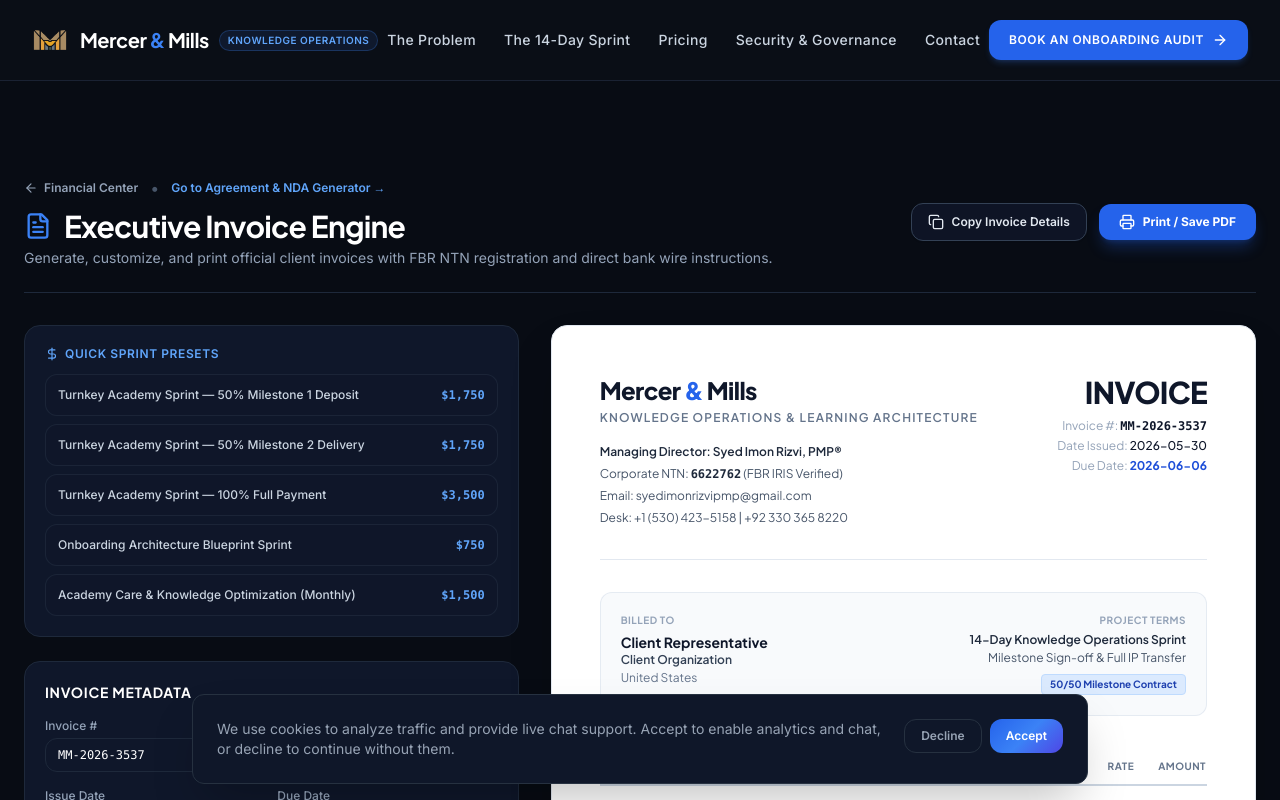
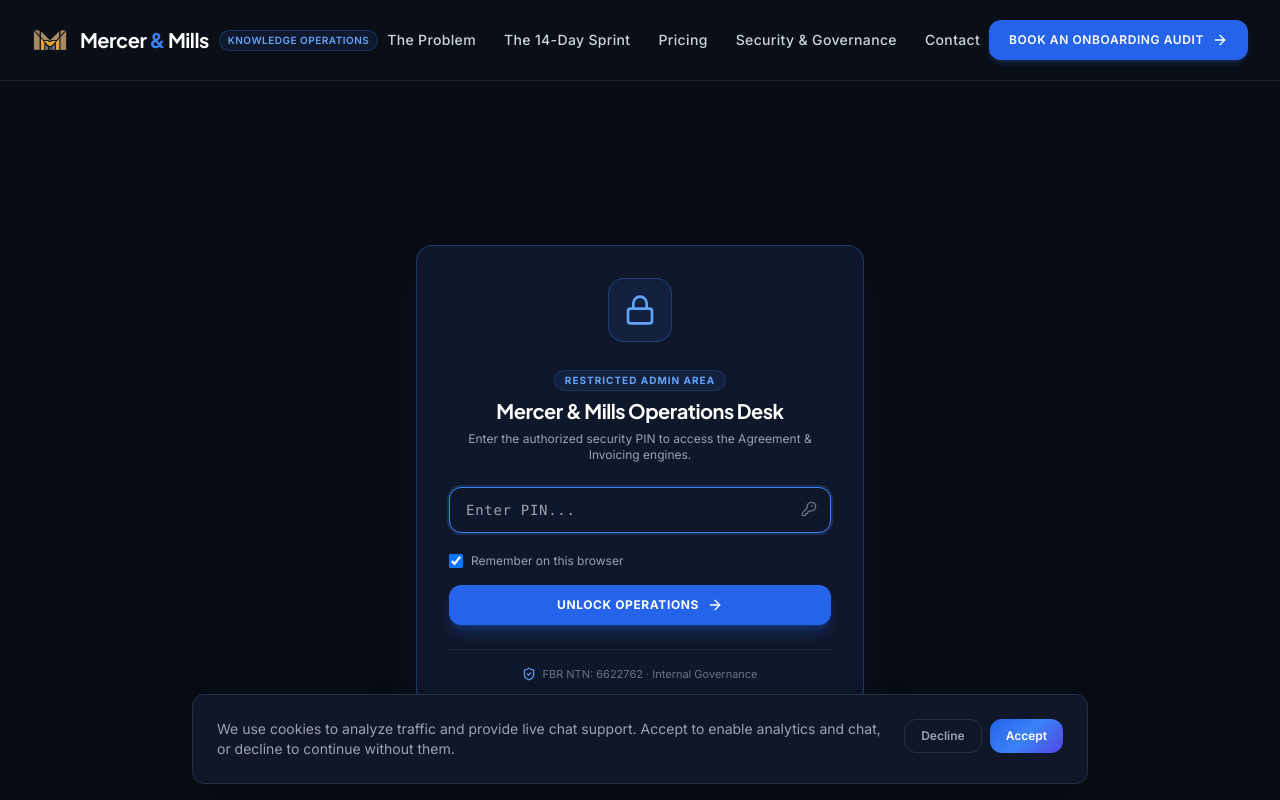
Before and after one commit to getmorefromlife/mercer-mills-craft-main, a React (Vite) app: page /billing in a window 1280 px wide. Shown: the top 800 px of the page. Built offline with nearby package versions, Linux system fonts and the light colour scheme.

Commit message:
feat: gate generators behind PIN Square786++, clean public navigation, and add dynamic WhatsApp lead dispatch

```diff
--- a/src/App.tsx
+++ b/src/App.tsx
@@ -7,6 +7,7 @@
 import { BrowserRouter, Routes, Route, Navigate, useParams } from "react-router-dom";
 import Layout from "@/components/Layout";
 import ScrollToTop from "@/components/ScrollToTop";
+import AdminGate from "@/components/AdminGate";
 import Index from "./pages/Index";
 
 const ReferralRedirect = () => {
@@ -83,12 +84,55 @@
               <Route path="/portfolio/syedello" element={<Syedello />} />
               <Route path="/portfolio/syedello-logo" element={<SyedelloLogo />} />
               <Route path="/financial-center" element={<FinancialCenter />} />
-              <Route path="/invoice-generator" element={<InvoiceGenerator />} />
-              <Route path="/admin/invoice" element={<InvoiceGenerator />} />
-              <Route path="/billing" element={<InvoiceGenerator />} />
-              <Route path="/agreement-generator" element={<AgreementGenerator />} />
-              <Route path="/admin/agreement" element={<AgreementGenerator />} />
-              <Route path="/agreement" element={<AgreementGenerator />} />
+              <Route path="/admin" element={<Navigate to="/admin/invoice" replace />} />
+              <Route
+                path="/invoice-generator"
+                element={
+                  <AdminGate>
+                    <InvoiceGenerator />
+                  </AdminGate>
+                }
+              />
+              <Route
+                path="/admin/invoice"
+                element={
+                  <AdminGate>
+                    <InvoiceGenerator />
+                  </AdminGate>
+                }
+              />
+              <Route
+                path="/billing"
+                element={
+                  <AdminGate>
+                    <InvoiceGenerator />
+                  </AdminGate>
+                }
+              />
+              <Route
+                path="/agreement-generator"
+                element={
+                  <AdminGate>
+                    <AgreementGenerator />
+                  </AdminGate>
+                }
+              />
+              <Route
+                path="/admin/agreement"
+                element={
+                  <AdminGate>
+                    <AgreementGenerator />
+                  </AdminGate>
+                }
+              />
+              <Route
+                path="/agreement"
+                element={
+                  <AdminGate>
+                    <AgreementGenerator />
+                  </AdminGate>
+                }
+              />
               <Route path="/insights" element={<Insights />} />
               <Route path="/insights/:slug" element={<BlogPost />} />
               <Route path="/sprint-blueprint" element={<SprintBlueprint />} />
--- /dev/null
+++ b/src/components/AdminGate.tsx
@@ -0,0 +1,117 @@
+import { useState, useEffect, ReactNode } from "react";
+import { ShieldCheck, Lock, ArrowRight, KeyRound } from "lucide-react";
+import { Link } from "react-router-dom";
+
+interface AdminGateProps {
+  children: ReactNode;
+}
+
+const REQUIRED_PIN = "Square786++";
+const STORAGE_KEY = "mm_admin_auth";
+
+export default function AdminGate({ children }: AdminGateProps) {
+  const [isAuthenticated, setIsAuthenticated] = useState<boolean>(() => {
+    if (typeof window === "undefined") return false;
+    return (
+      sessionStorage.getItem(STORAGE_KEY) === "true" ||
+      localStorage.getItem(STORAGE_KEY) === "true"
+    );
+  });
+
+  const [pinInput, setPinInput] = useState("");
+  const [error, setError] = useState(false);
+  const [rememberMe, setRememberMe] = useState(true);
+
+  const handleUnlock = (e: React.FormEvent) => {
+    e.preventDefault();
+    if (pinInput === REQUIRED_PIN) {
+      setError(false);
+      setIsAuthenticated(true);
+      sessionStorage.setItem(STORAGE_KEY, "true");
+      if (rememberMe) {
+        localStorage.setItem(STORAGE_KEY, "true");
+      }
+    } else {
+      setError(true);
+      setPinInput("");
+    }
+  };
+
+  if (isAuthenticated) {
+    return <>{children}</>;
+  }
+
+  return (
+    <div className="min-h-screen bg-[#080C14] text-white flex items-center justify-center px-4 py-20">
+      <div className="max-w-md w-full p-8 rounded-2xl bg-[#0F172A] border border-blue-500/30 shadow-2xl shadow-blue-950/40 text-center space-y-6">
+        <div className="w-16 h-16 rounded-2xl bg-blue-500/10 border border-blue-500/30 flex items-center justify-center mx-auto text-blue-400">
+          <Lock className="w-8 h-8" />
+        </div>
+
+        <div className="space-y-1.5">
+          <span className="text-[10px] font-bold uppercase tracking-widest text-blue-400 bg-blue-500/10 border border-blue-500/20 px-2.5 py-0.5 rounded-full inline-block">
+            Restricted Admin Area
+          </span>
+          <h2 className="text-xl font-bold font-heading text-white">
+            Mercer &amp; Mills Operations Desk
+          </h2>
+          <p className="text-xs text-slate-400">
+            Enter the authorized security PIN to access the Agreement &amp; Invoicing engines.
+          </p>
+        </div>
+
+        <form onSubmit={handleUnlock} className="space-y-4">
+          <div className="text-left space-y-1">
+            <div className="relative">
+              <input
+                type="password"
+                placeholder="Enter PIN..."
+                value={pinInput}
+                onChange={(e) => {
+                  setPinInput(e.target.value);
+                  setError(false);
+                }}
+                className={`w-full px-4 py-3 rounded-xl bg-slate-900 border text-white font-mono text-sm tracking-wider focus:outline-none focus:ring-2 ${
+                  error
+                    ? "border-red-500/80 focus:ring-red-500/30"
+                    : "border-slate-800 focus:border-blue-500 focus:ring-blue-500/20"
+                }`}
+                autoFocus
+              />
+              <KeyRound className="w-4 h-4 text-slate-500 absolute right-3.5 top-3.5" />
+            </div>
+            {error && (
+              <p className="text-red-400 text-[11px] pt-1 font-medium">
+                Incorrect security PIN. Access denied.
+              </p>
+            )}
+          </div>
+
+          <div className="flex items-center justify-between text-xs text-slate-400 pt-1">
+            <label className="flex items-center gap-2 cursor-pointer">
+              <input
+                type="checkbox"
+                checked={rememberMe}
+                onChange={(e) => setRememberMe(e.target.checked)}
+                className="w-3.5 h-3.5 rounded text-blue-600 focus:ring-blue-500 bg-slate-900 border-slate-700"
+              />
+              <span>Remember on this browser</span>
+            </label>
+          </div>
+
+          <button
+            type="submit"
+            className="w-full py-3 rounded-xl bg-blue-600 hover:bg-blue-500 text-white font-bold text-xs uppercase tracking-wider flex items-center justify-center gap-2 transition-all shadow-lg shadow-blue-600/30"
+          >
+            Unlock Operations <ArrowRight className="w-4 h-4" />
+          </button>
+        </form>
+
+        <div className="pt-4 border-t border-slate-800/80 text-[11px] text-slate-500 flex items-center justify-center gap-1.5">
+          <ShieldCheck className="w-3.5 h-3.5 text-blue-400" />
+          <span>FBR NTN: 6622762 · Internal Governance</span>
+        </div>
+      </div>
+    </div>
+  );
+}
--- a/src/components/Layout.tsx
+++ b/src/components/Layout.tsx
@@ -222,11 +222,6 @@
                   </Link>
                 </li>
                 <li>
-                  <Link to="/financial-center" className="hover:text-blue-400 transition-colors">
-                    Financial Center &amp; Invoicing
-                  </Link>
-                </li>
-                <li>
                   <button
                     onClick={() => setIsAuditModalOpen(true)}
                     className="hover:text-blue-400 text-blue-400/90 font-medium transition-colors"
--- a/src/pages/FinancialCenter.tsx
+++ b/src/pages/FinancialCenter.tsx
@@ -23,35 +23,29 @@
             description="Transparent, direct B2B settlement channels. We support direct international bank wires, fast digital transfers via Wise or Remitly, and milestone-governed invoicing."
           />
 
-          {/* Quick Action: Invoicing Generator Banner */}
-          <div className="mb-12 p-6 sm:p-8 rounded-2xl bg-gradient-to-r from-blue-950/60 via-[#0F172A] to-blue-900/30 border border-blue-500/30 shadow-xl flex flex-col sm:flex-row sm:items-center justify-between gap-6">
-            <div className="space-y-2">
-              <span className="text-xs font-semibold uppercase tracking-wider text-blue-400 bg-blue-500/10 border border-blue-500/20 px-3 py-1 rounded-full inline-block">
-                CLIENT &amp; PARTNER BILLING
-              </span>
-              <h3 className="text-xl sm:text-2xl font-bold font-heading text-white">
-                Mercer &amp; Mills Custom Invoice Engine
-              </h3>
-              <p className="text-sm text-slate-300 max-w-xl leading-relaxed">
-                Generate an official, print-ready PDF invoice with itemized sprint deliverables, FBR NTN verification, and direct international wire coordinates in 30 seconds.
-              </p>
+          {/* Corporate Trust Notice */}
+          <div className="mb-12 p-6 rounded-2xl bg-[#0F172A] border border-slate-800 flex flex-col sm:flex-row sm:items-center justify-between gap-4">
+            <div className="flex items-center gap-3.5">
+              <div className="w-10 h-10 rounded-xl bg-blue-500/10 border border-blue-500/20 flex items-center justify-center text-blue-400 flex-shrink-0">
+                <ShieldCheck className="w-5 h-5" />
+              </div>
+              <div>
+                <h3 className="text-sm font-bold text-white font-heading">
+                  Verified Cross-Border Settlement Channels
+                </h3>
+                <p className="text-xs text-slate-400">
+                  Direct bank wires and international transfers are processed with official Electronic Proceeds Realization (e-PRC) compliance under FBR NTN: 6622762.
+                </p>
+              </div>
             </div>
-            <div className="flex flex-col sm:flex-row items-stretch sm:items-center gap-3 flex-shrink-0">
-              <Link
-                to="/invoice-generator"
-                className="px-5 py-3 rounded-xl bg-blue-600 hover:bg-blue-500 text-white font-bold text-xs flex items-center justify-center gap-2 transition-all shadow-lg shadow-blue-600/30"
-              >
-                <FileText className="w-4 h-4" />
-                Invoice Engine <ArrowRight className="w-3.5 h-3.5" />
-              </Link>
-              <Link
-                to="/agreement-generator"
-                className="px-5 py-3 rounded-xl bg-slate-900/90 hover:bg-slate-800 border border-slate-700 text-white font-semibold text-xs flex items-center justify-center gap-2 transition-all"
-              >
-                <FileCheck className="w-4 h-4 text-blue-400" />
-                Agreement &amp; NDA
-              </Link>
-            </div>
+            <a
+              href="https://iris.fbr.gov.pk/#verifications"
+              target="_blank"
+              rel="noopener noreferrer"
+              className="px-4 py-2 rounded-xl bg-slate-900 border border-slate-700 hover:border-slate-600 text-xs font-semibold text-slate-200 hover:text-white inline-flex items-center gap-1.5 transition-colors flex-shrink-0"
+            >
+              Verify FBR NTN ↗
+            </a>
           </div>
 
           {/* Payment Methods Grid */}
```
Also changed, not shown: src/pages/Contact.tsx (+44 -3 lines).
